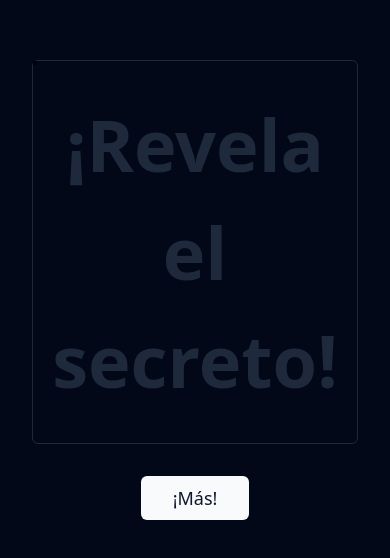
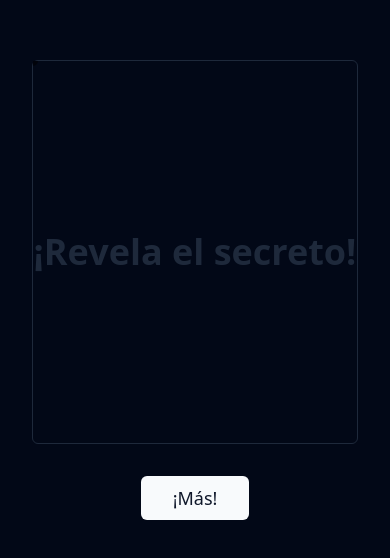
Before and after one commit to dmarts05/random-spanish-ideas, a React (Vite) app: page /random-spanish-ideas/generate-idea in a window 390 px wide. Shown: the part 132-690 px from the top of the page. Built offline with nearby package versions, Linux system fonts and the light colour scheme.

Commit message:
feat: improve text responsiveness

```diff
--- a/src/components/generate-idea-card.tsx
+++ b/src/components/generate-idea-card.tsx
@@ -45,15 +45,15 @@ export function GenerateIdeaCard() {
       >
         <MaskContainer
           revealText={
-            <p className="font-bold leading-normal text-center text-7xl text-slate-800">
+            <p className="text-4xl font-bold leading-normal text-center sm:text-5xl md:text-7xl text-slate-800">
               ¡Revela el secreto!
             </p>
           }
           className="w-full h-full border rounded-md"
         >
-          <span className="text-center text-7xl leading-normal text-[#3B82F6] mx-8">
+          <p className="text-4xl text-center sm:text-5xl md:text-7xl leading-normal text-[#3B82F6] mx-8">
             {idea}
-          </span>
+          </p>
         </MaskContainer>
       </motion.div>
       <Button
--- a/src/lib/spanish-dictionary.ts
+++ b/src/lib/spanish-dictionary.ts
@@ -930,7 +930,7 @@ export const verbs = [
   "abandonando",
   "dejando",
   "entrando",
-  "quedandose",
+  "quedándose",
   "saliendo",
   "atendiendo",
   "midiendo",
```
